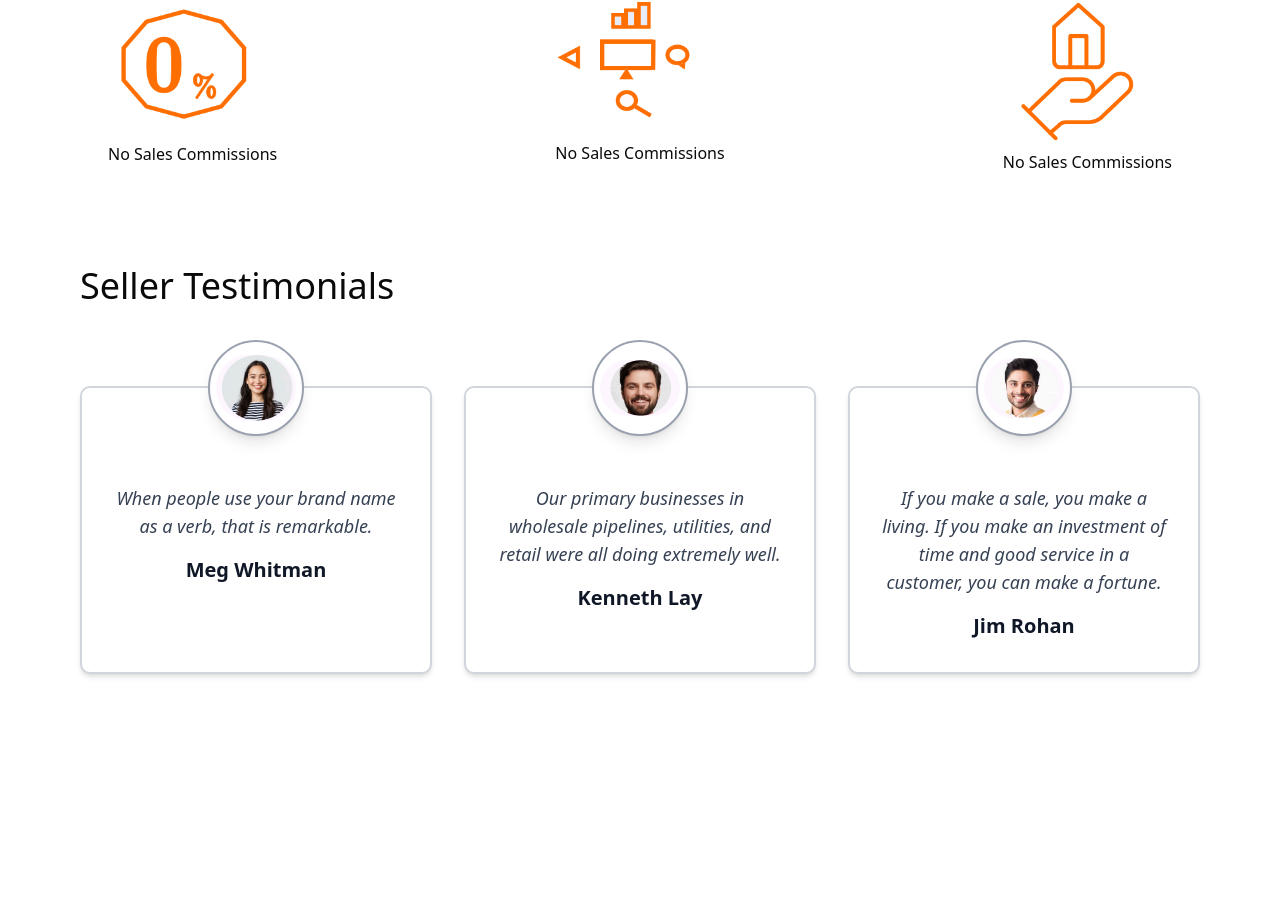
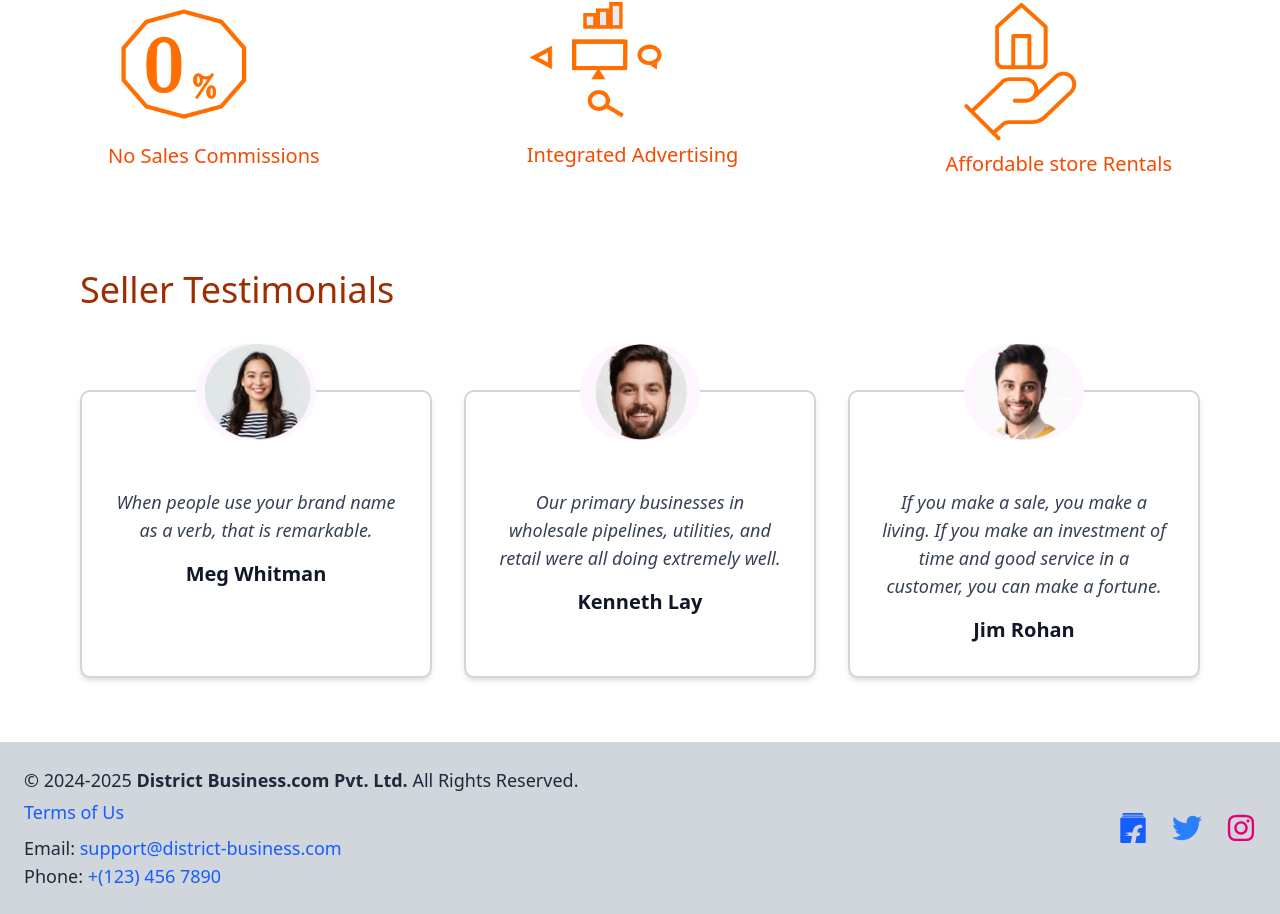
Before and after one commit to KishanthDev/District-Business, a Next.js app: page / in a window 1280 px wide. Shown: the part 672-1586 px from the top of the page. Before the commit the page ends 1410 px from the top, so only its background shows below. Built offline with nearby package versions, Linux system fonts and the light colour scheme.

Commit message:
updated components

```diff
--- a/package.json
+++ b/package.json
@@ -19,6 +19,7 @@
     "next-themes": "^0.4.6",
     "react": "^19.0.0",
     "react-dom": "^19.0.0",
+    "react-icons": "^5.5.0",
     "tailwind-merge": "^3.0.2",
     "tw-animate-css": "^1.2.4"
   },
--- a/src/app/page.tsx
+++ b/src/app/page.tsx
@@ -1,4 +1,5 @@
 import { Feautres } from '@/components/Feautres'
+import { Footer } from '@/components/Footer'
 import Header from '@/components/Header'
 import { Hero } from '@/components/Hero'
 import { SellerTestimonials } from '@/components/SellerTestimonals'
@@ -11,6 +12,7 @@ const page = () => {
       <Hero/>
       <Feautres/>
       <SellerTestimonials/>
+      <Footer/>
     </div>
   )
 }
--- a/src/components/Feautres.tsx
+++ b/src/components/Feautres.tsx
@@ -4,19 +4,19 @@ import Image from 'next/image'
 export const Feautres = () => {
     return (
         <div className='px-20'>
-            <h1 className='text-4xl font-medium'>Feautres Section</h1>
+            <h1 className='text-4xl text-orange-800 font-medium'>Feautres Section</h1>
             <div className='flex justify-between p-7'>
                 <div>
                     <Image alt='pic1' width={150} height={150} src="/pic1.png" />
-                    <p className='mt-3.5'>No Sales Commissions</p>
+                    <p className='mt-3.5 text-xl text-orange-600'>No Sales Commissions</p>
                 </div>
                 <div>
                     <Image alt='pic2' width={150} height={150} src="/pic2.png" />
-                    <p className='mt-3.5'>No Sales Commissions</p>
+                    <p className='mt-3.5 text-xl text-orange-600'>Integrated Advertising</p>
                 </div>
                 <div>
                     <Image alt='pic3' width={150} height={150} src="/pic3.png" />
-                    <p className='mt-2'>No Sales Commissions</p>
+                    <p className='mt-2 text-xl text-orange-600'>Affordable store Rentals</p>
                 </div>
             </div>
         </div>
--- /dev/null
+++ b/src/components/Footer.tsx
@@ -0,0 +1,43 @@
+import React from "react";
+import { FaTwitter, FaInstagram } from "react-icons/fa";
+import { SiFlipkart } from "react-icons/si";
+
+export const Footer = () => {
+  return (
+    <footer className="bg-gray-300 dark:bg-gray-900 text-gray-800 dark:text-gray-300 py-6">
+      <div className="container mx-auto px-6 flex flex-col md:flex-row items-center justify-between">
+
+        <div className="text-center md:text-left">
+          <p className="text-lg font-medium">
+            © 2024-2025 <span className="font-semibold">District Business.com Pvt. Ltd.</span> All Rights Reserved.
+          </p>
+          <p className="text-lg mt-1">
+            <a href="https://www.indianyellowpages.com/term-condition.htm" className="text-blue-600 dark:text-blue-400 hover:underline">Terms of Us</a>
+          </p>
+          <p className="text-lg mt-2">
+            Email: <a href="mailto:support@district-business.com" className="text-blue-600 dark:text-blue-400 hover:underline">
+              support@district-business.com
+            </a>
+          </p>
+          <p className="text-lg">
+            Phone: <a href="tel:+1234567890" className="text-blue-600 dark:text-blue-400 hover:underline">
+              +(123) 456 7890
+            </a>
+          </p>
+        </div>
+
+        <div className="flex space-x-6 mt-4 md:mt-0">
+          <a href="https://www.flipkart.com" target="_blank" rel="noopener noreferrer">
+            <SiFlipkart className="text-3xl text-blue-600 dark:text-blue-400 hover:scale-110 transition-transform" />
+          </a>
+          <a href="https://twitter.com" target="_blank" rel="noopener noreferrer">
+            <FaTwitter className="text-3xl text-blue-500 dark:text-blue-300 hover:scale-110 transition-transform" />
+          </a>
+          <a href="https://www.instagram.com" target="_blank" rel="noopener noreferrer">
+            <FaInstagram className="text-3xl text-pink-600 dark:text-pink-400 hover:scale-110 transition-transform" />
+          </a>
+        </div>
+      </div>
+    </footer>
+  );
+};
--- a/src/components/SellerTestimonals.tsx
+++ b/src/components/SellerTestimonals.tsx
@@ -22,7 +22,7 @@ export const SellerTestimonials = () => {
 
   return (
     <div className="px-20 py-16">
-      <h1 className="text-4xl font-medium mb-20">Seller Testimonials</h1>
+      <h1 className="text-4xl text-orange-800 font-medium mb-20">Seller Testimonials</h1>
 
       <div className="grid grid-cols-1 md:grid-cols-3 gap-8">
         {testimonials.map((testimonial, index) => (
@@ -31,13 +31,14 @@ export const SellerTestimonials = () => {
             className="relative bg-white shadow-md border-2 border-gray-300 rounded-lg p-8 text-center flex flex-col items-center"
           >
 
-            <div className="absolute -top-12 w-24 h-24 bg-white rounded-full flex items-center justify-center shadow-lg border-2 border-gray-400">
+            <div className="flex items-center justify-center">
               <Image
                 alt={`Testimonial ${index + 1}`}
-                width={80}
-                height={80}
+                width={150}
+                height={150}
                 src={testimonial.img}
-                className="rounded-full"
+                className="rounded-full absolute -top-12 w-30 h-24"
+                style={{mixBlendMode:"normal"}}
               />
             </div>
 
```
Also changed, not shown: 1 other file (tests, documents, lock files or other folders).
